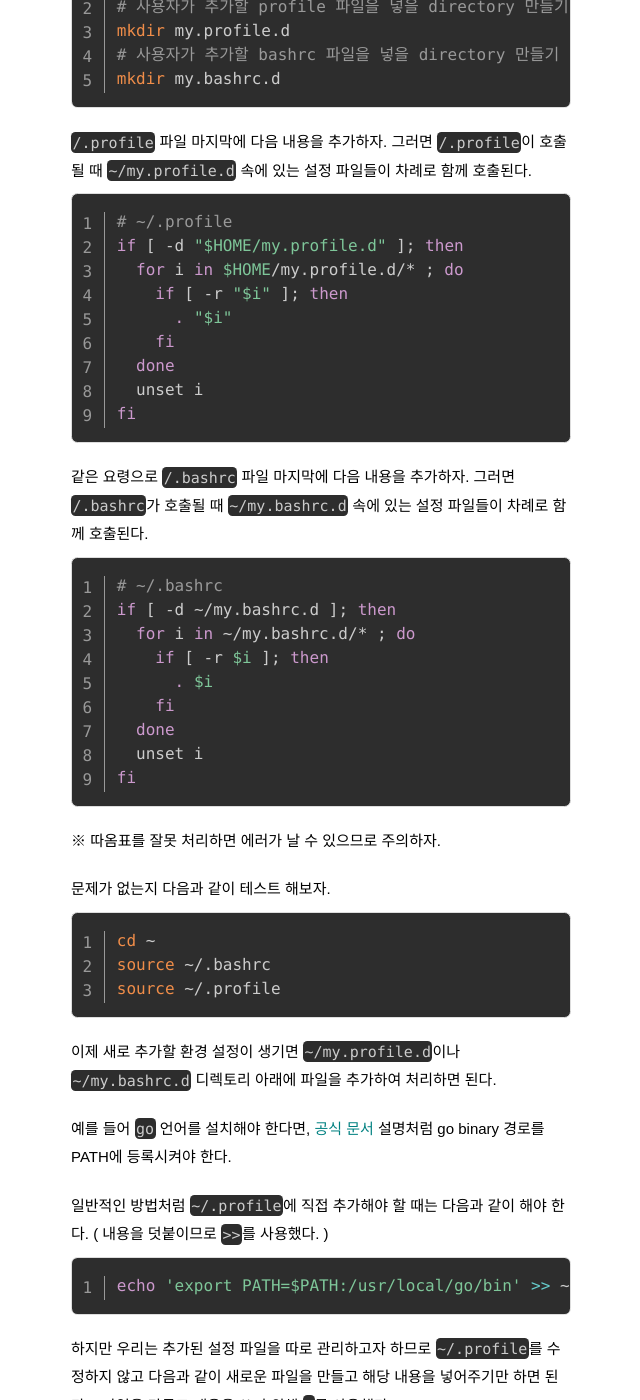
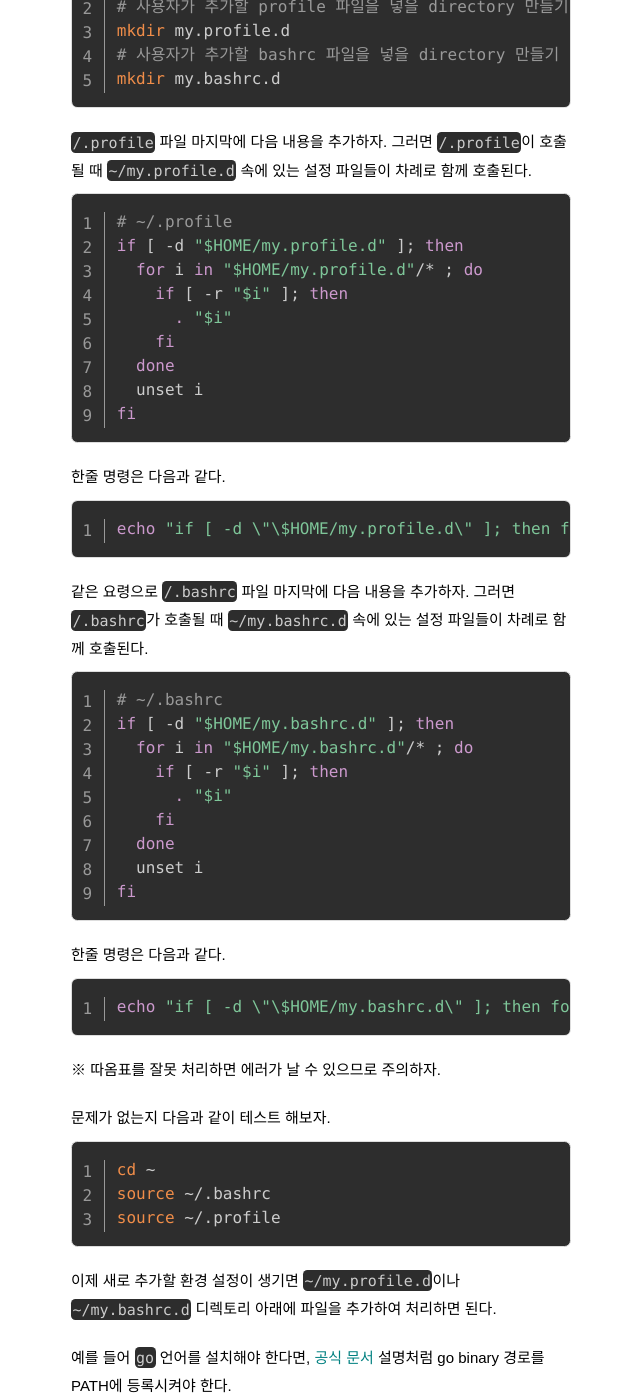
Before and after one commit to pinedance/blog, a Jekyll site: the page built from _posts/2025/01-06/2025-05-14-profile-bashrc.md, in a window 1280 px wide and 1400 px high, scrolled down 1956 px. Shown: the whole window, without its empty margins (319-959 px from the left). Built offline with Jekyll 4.4.1, drawn with Linux system fonts in a browser that asks for light colours; some web fonts are replaced; comment, search, counter and statistics services are not loaded; some of the changed text lies outside the part shown.

Commit message:
update recent post

````diff
--- a/_posts/2025/01-06/2025-05-14-profile-bashrc.md
+++ b/_posts/2025/01-06/2025-05-14-profile-bashrc.md
@@ -55,7 +55,7 @@ mkdir my.bashrc.d
 ```bash
 # ~/.profile
 if [ -d "$HOME/my.profile.d" ]; then
-  for i in $HOME/my.profile.d/* ; do
+  for i in "$HOME/my.profile.d"/* ; do
     if [ -r "$i" ]; then
       . "$i"
     fi
@@ -64,18 +64,30 @@ if [ -d "$HOME/my.profile.d" ]; then
 fi
 ```
 
+한줄 명령은 다음과 같다.
+
+```bash
+echo "if [ -d \"\$HOME/my.profile.d\" ]; then for i in \"\$HOME/my.profile.d\"/* ; do if [ -r \"\$i\" ]; then . \"\$i\"; fi; done; unset i; fi" >> ~/.profile
+```
+
 같은 요령으로 `/.bashrc` 파일 마지막에 다음 내용을 추가하자. 그러면 `/.bashrc`가 호출될 때 `~/my.bashrc.d` 속에 있는 설정 파일들이 차례로 함께 호출된다.
 
 ```bash
 # ~/.bashrc
-if [ -d ~/my.bashrc.d ]; then
-  for i in ~/my.bashrc.d/* ; do
-    if [ -r $i ]; then
-      . $i
+if [ -d "$HOME/my.bashrc.d" ]; then
+  for i in "$HOME/my.bashrc.d"/* ; do
+    if [ -r "$i" ]; then
+      . "$i"
     fi
   done
   unset i
 fi
+```
+
+한줄 명령은 다음과 같다.
+
+```bash
+echo "if [ -d \"\$HOME/my.bashrc.d\" ]; then for i in \"\$HOME/my.bashrc.d\"/* ; do if [ -r \"\$i\" ]; then . \"\$i\"; fi; done; unset i; fi" >> ~/.bashrc
 ```
 
 ※ 따옴표를 잘못 처리하면 에러가 날 수 있으므로 주의하자.
@@ -101,7 +113,7 @@ echo 'export PATH=$PATH:/usr/local/go/bin' >> ~/.profile
 하지만 우리는 추가된 설정 파일을 따로 관리하고자 하므로 `~/.profile`를 수정하지 않고 다음과 같이 새로운 파일을 만들고 해당 내용을 넣어주기만 하면 된다. ( 파일을 만들고 내용을 쓰기 위해  `>`를 사용했다. )
 
 ```bash
-echo 'export PATH=$PATH:/usr/local/go/bin' > ~/.my.profile.d/go
+echo 'export PATH=$PATH:/usr/local/go/bin' > ~/my.profile.d/go
 ```
 
 적용은 모두 아래와 같이 한다.
````
